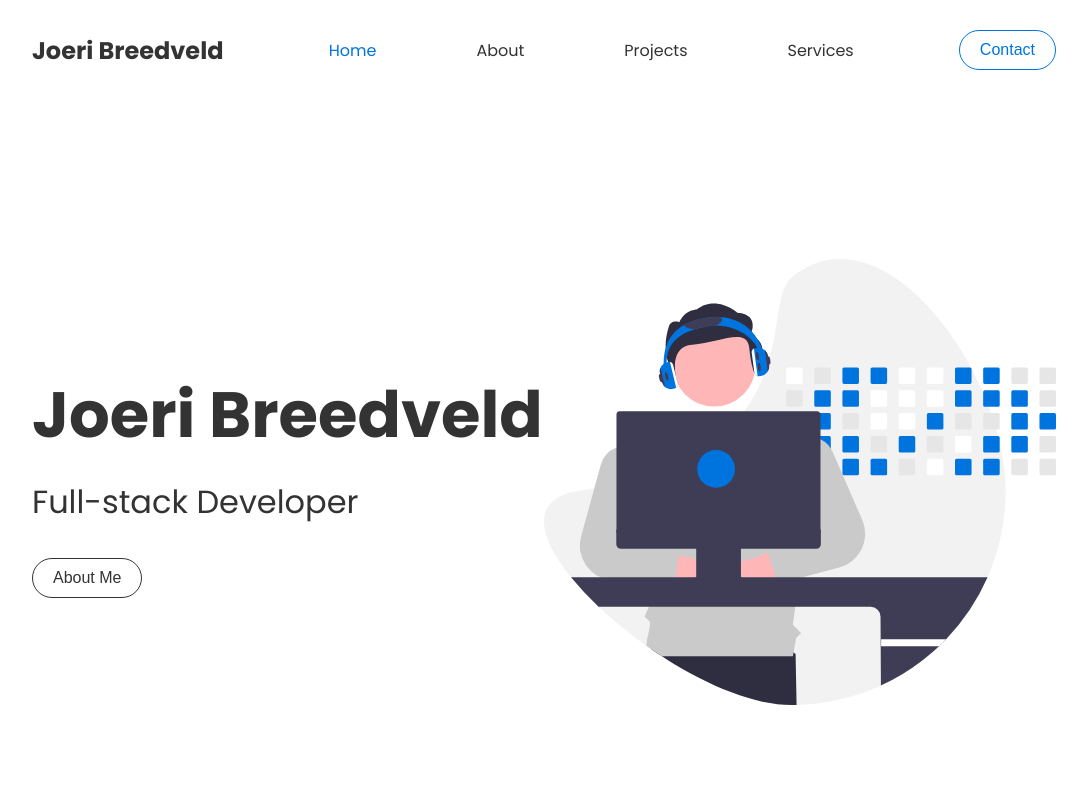
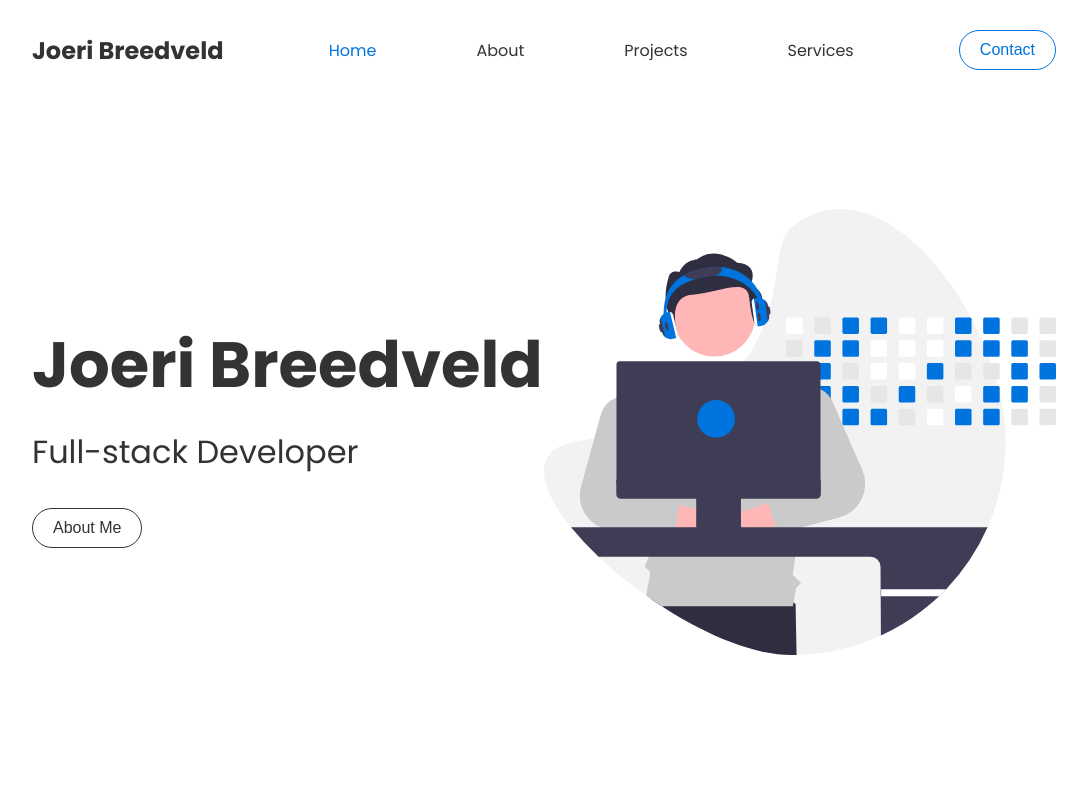
Before and after one commit to duck1s/portfolio-website-v2, a Next.js app: page / in a window 1280 px wide. Shown: the top 800 px of the page, without its empty margins (96-1183 px from the left). Built offline with nearby package versions, Linux system fonts and the light colour scheme.

Commit message:
fix(home): change homepage padding so the home page is the correct height

```diff
--- a/styles/pages/Home.module.scss
+++ b/styles/pages/Home.module.scss
@@ -4,6 +4,7 @@
 
 .home {
 	display: flex;
+	min-height: calc($rest-min-height - 10rem);
 }
 
 .homeleft {
@@ -11,7 +12,7 @@
 	display: flex;
 	justify-content: center;
 	gap: 1.6rem;
-	min-height: $rest-min-height;
+
 	flex-direction: column;
 
 	&__heading {
@@ -31,6 +32,5 @@
 	width: 50%;
 	display: flex;
 	align-items: center;
-	min-height: $rest-min-height;
 	justify-content: flex-end;
 }
```
